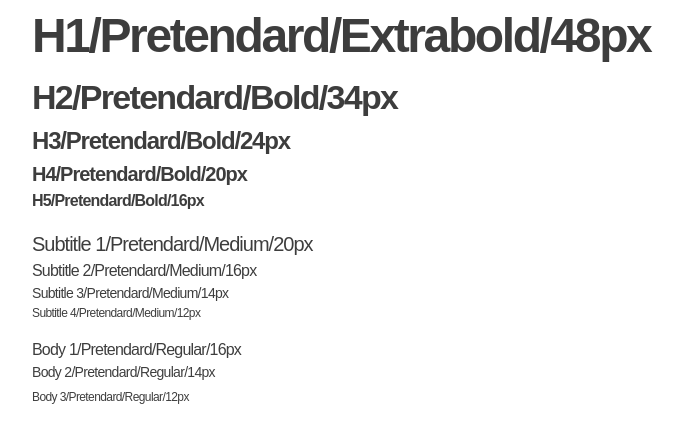
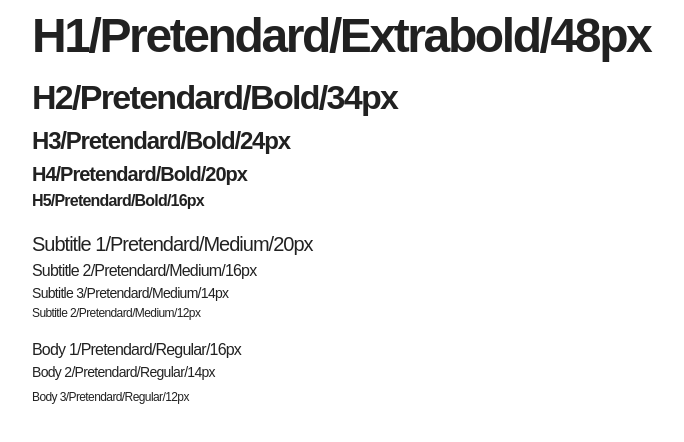
Before and after one commit to meetup-fe-next/daview-ui, a Next.js app: page /typography in a window 1280 px wide. Shown: the top 442 px of the page, without its empty margins (16-700 px from the left). Built offline with nearby package versions, Linux system fonts and the light colour scheme.

Commit message:
feat:스타일 수정

```diff
--- a/app/typography/page.tsx
+++ b/app/typography/page.tsx
@@ -22,26 +22,21 @@
           Subtitle 1/Pretendard/Medium/20px
         </Subtitle>
         <Subtitle type="sub2" tag="div">
-          {' '}
-          Subtitle 2/Pretendard/Medium/16px{' '}
+          Subtitle 2/Pretendard/Medium/16px
         </Subtitle>
         <Subtitle type="sub3" tag="div">
-          {' '}
-          Subtitle 3/Pretendard/Medium/14px{' '}
+          Subtitle 3/Pretendard/Medium/14px
         </Subtitle>
         <Subtitle type="sub4" tag="div">
-          {' '}
-          Subtitle 4/Pretendard/Medium/12px{' '}
+          Subtitle 2/Pretendard/Medium/12px
         </Subtitle>
       </div>
       <div className=" mb-4">
         <Body type="body1" tag="div">
-          {' '}
-          Body 1/Pretendard/Regular/16px{' '}
+          Body 1/Pretendard/Regular/16px
         </Body>
         <Body type="body2" tag="p">
-          {' '}
-          Body 2/Pretendard/Regular/14px{' '}
+          Body 2/Pretendard/Regular/14px
         </Body>
         <Body type="body3"> Body 3/Pretendard/Regular/12px </Body>
       </div>
--- a/components/Typography/Body/index.tsx
+++ b/components/Typography/Body/index.tsx
@@ -19,7 +19,7 @@
 } as const;
 
 const Body = ({ children, type, tag: Component = 'span', ...rest }: BodyProps) => {
-  const className = `font-pretendard ${fontWeights[type]} ${fontSizes[type]} leading-150 tracking-tighter text-high-emphasis opacity-87`;
+  const className = `font-pretendard ${fontWeights[type]} ${fontSizes[type]} leading-150 tracking-tighter text-high-emphasis`;
 
   return (
     <Component className={className} {...rest}>
--- a/components/Typography/Headline/index.tsx
+++ b/components/Typography/Headline/index.tsx
@@ -23,7 +23,7 @@
 
 const Headline = ({ children, type, ...rest }: HeadlineProps) => {
   const Component = type as keyof JSX.IntrinsicElements;
-  const className = `font-pretendard ${fontWeights[type]} ${fontSizes[type]} leading-150 tracking-tighter text-high-emphasis opacity-87`;
+  const className = `font-pretendard ${fontWeights[type]} ${fontSizes[type]} leading-150 tracking-tighter text-high-emphasis`;
 
   return (
     <Component className={className} {...rest}>
--- a/components/Typography/Subtitle/index.tsx
+++ b/components/Typography/Subtitle/index.tsx
@@ -21,7 +21,7 @@
 } as const;
 
 const Subtitle = ({ children, type, tag: Component = 'div', ...rest }: SubtitleProps) => {
-  const className = `font-pretendard ${fontWeights[type]} ${fontSizes[type]} leading-150 tracking-tighter text-high-emphasis opacity-87`;
+  const className = `font-pretendard ${fontWeights[type]} ${fontSizes[type]} leading-150 tracking-tighter text-high-emphasis `;
 
   return (
     <Component className={className} {...rest}>
```
